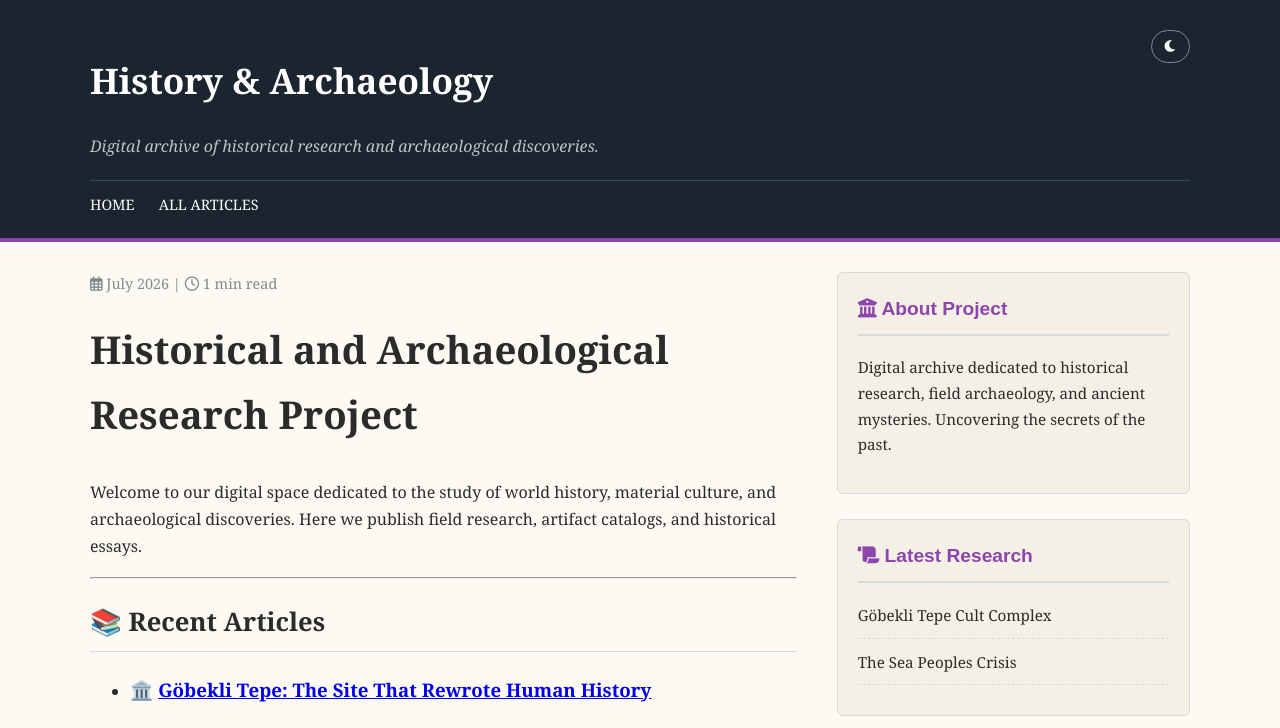
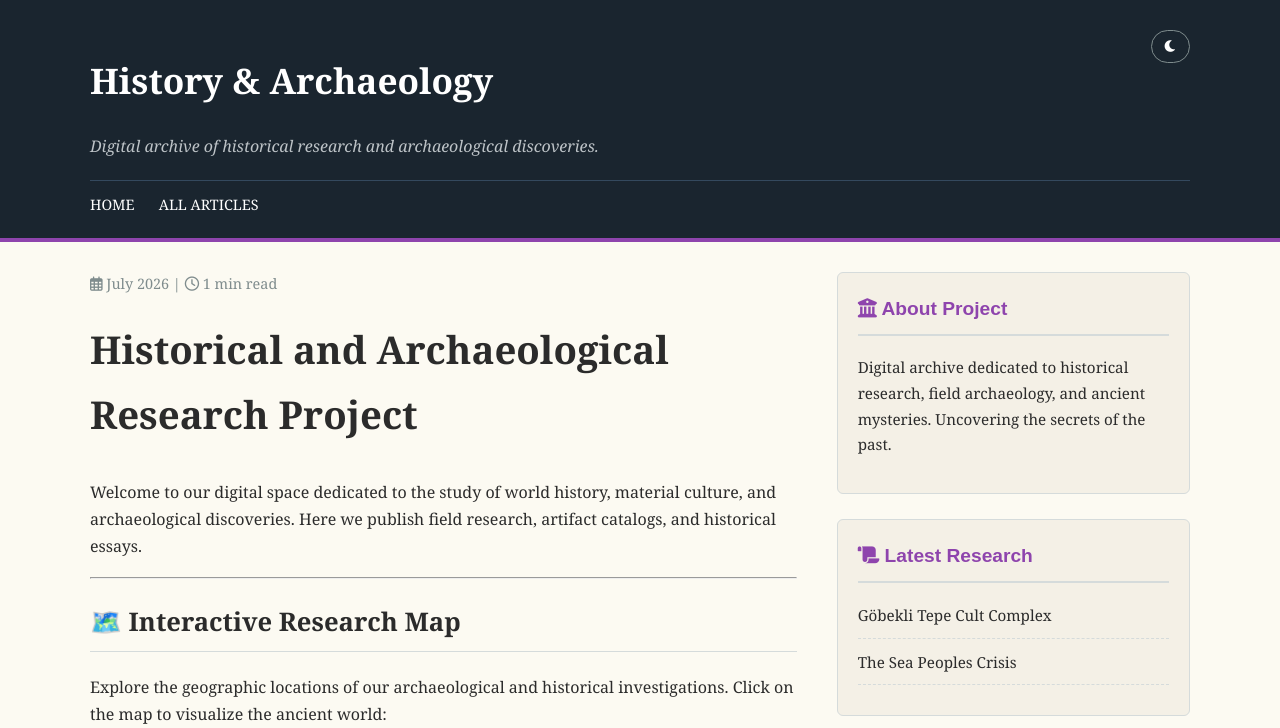
Before and after one commit to history-archaeology-project/history-archaeology-project.github.io, a Jekyll site: the page built from index.md, in a window 1280 px wide and 1400 px high. Shown: the top 728 px of the window. Built offline with Jekyll 4.4.1, drawn with Linux system fonts in a browser that asks for light colours; some of the changed text lies outside the part shown.

Commit message:
Update index.md

```diff
--- a/index.md
+++ b/index.md
@@ -5,6 +5,18 @@ title: Home
 # Historical and Archaeological Research Project
 
 Welcome to our digital space dedicated to the study of world history, material culture, and archaeological discoveries. Here we publish field research, artifact catalogs, and historical essays.
+
+---
+
+## 🗺️ Interactive Research Map
+
+Explore the geographic locations of our archaeological and historical investigations. Click on the map to visualize the ancient world:
+
+<div class="map-container">
+    <iframe src="https://www.openstreetmap.org/export/embed.html?bbox=25.0%2C28.0%2C45.0%2C42.0&amp;layer=mapnik&amp;marker=37.223%2C38.922" style="border: 1px solid black"></iframe>
+</div>
+
+<p style="text-align: center; font-style: italic; font-size: 0.9rem;">Pinned: Göbekli Tepe (Southeastern Anatolia) and the Eastern Mediterranean Basin.</p>
 
 ---
 
```
